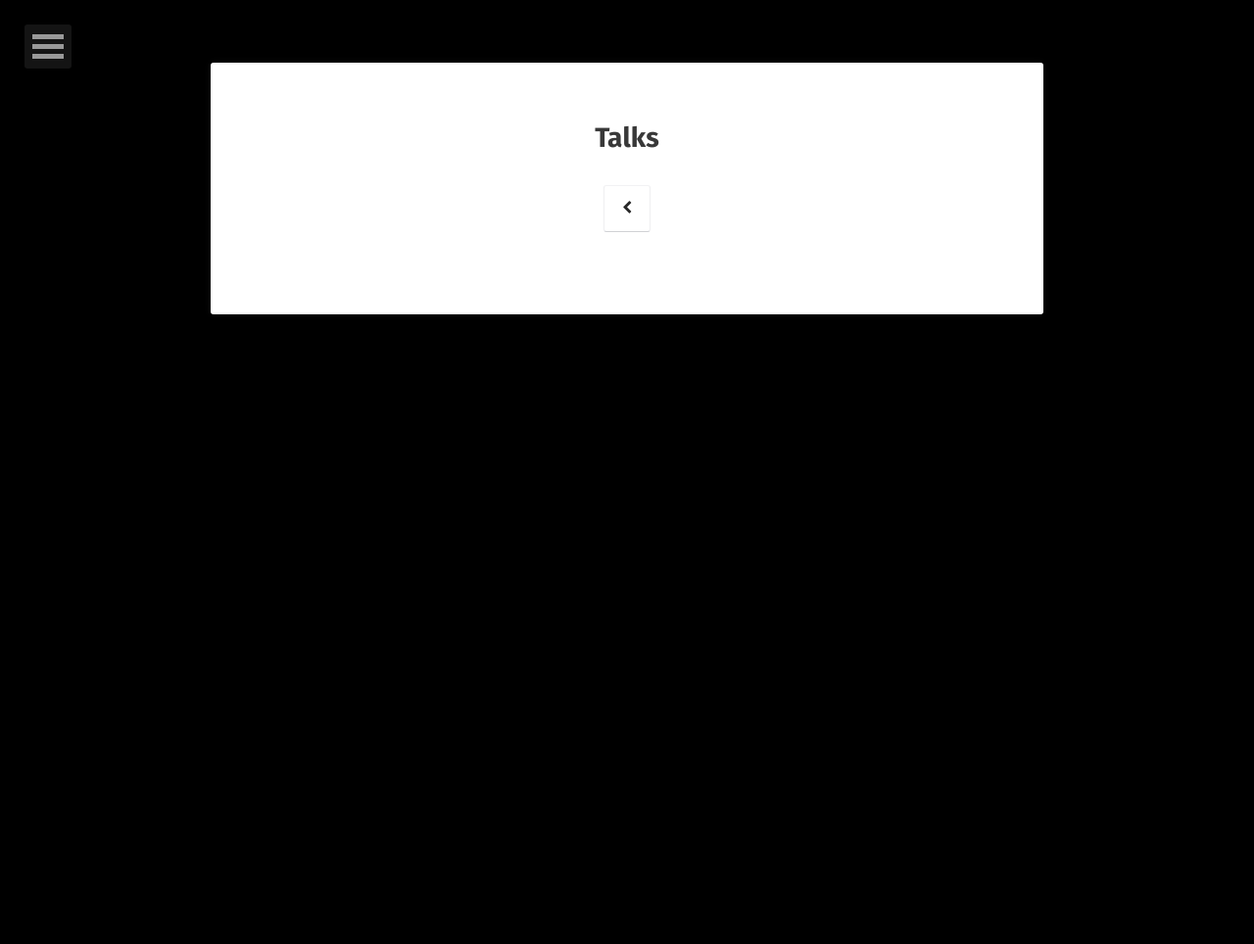
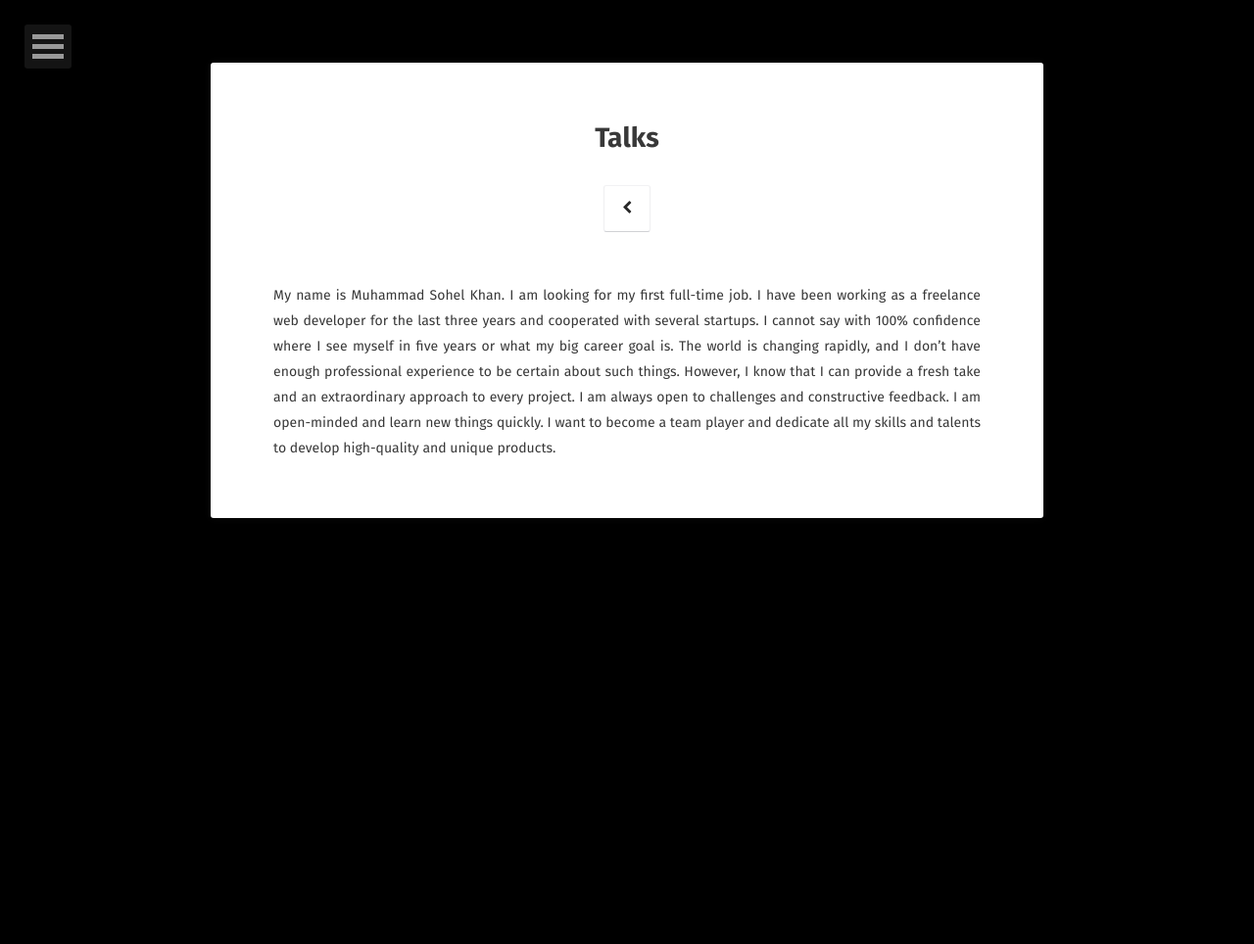
Before and after one commit to sohelkhanzz/mphs-edu.github.io, a Jekyll site: the page built from talks/index.md, in a window 1280 px wide. Shown: the whole page at 98% size. Built offline with Jekyll 4.4.1, drawn with Linux system fonts in a browser that asks for light colours; nearby versions of some CDN libraries; some web fonts are replaced; a style sheet for code colours, icons or effects is not loaded.

Commit message:
Update index.md

```diff
--- a/talks/index.md
+++ b/talks/index.md
@@ -5,3 +5,5 @@ tags: [talks]
 date: 2020-02-04
 comments: false
 ---
+
+My name is Muhammad Sohel Khan. I am looking for my first full-time job. I have been working as a freelance web developer for the last three years and cooperated with several startups. I cannot say with 100% confidence where I see myself in five years or what my big career goal is. The world is changing rapidly, and I don’t have enough professional experience to be certain about such things. However, I know that I can provide a fresh take and an extraordinary approach to every project. I am always open to challenges and constructive feedback. I am open-minded and learn new things quickly. I want to become a team player and dedicate all my skills and talents to develop high-quality and unique products.
```
